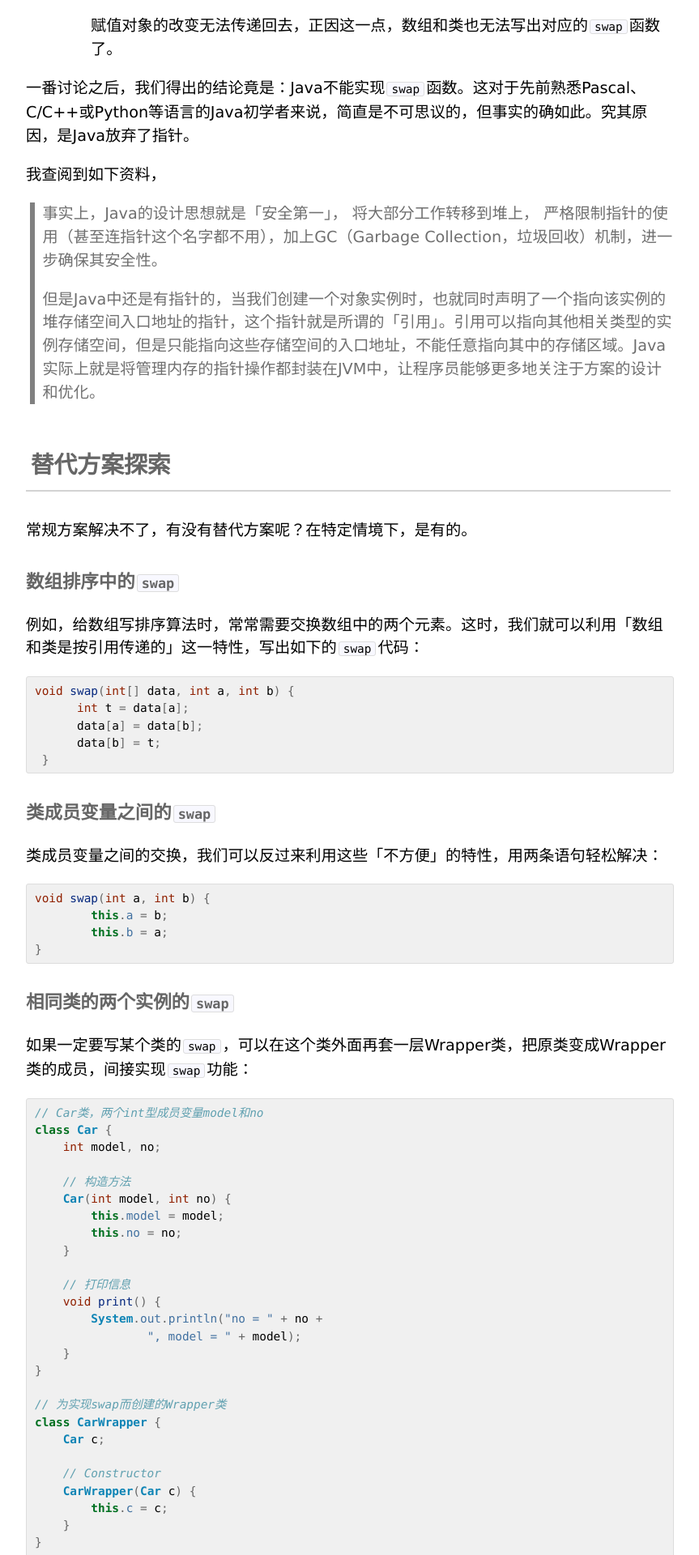
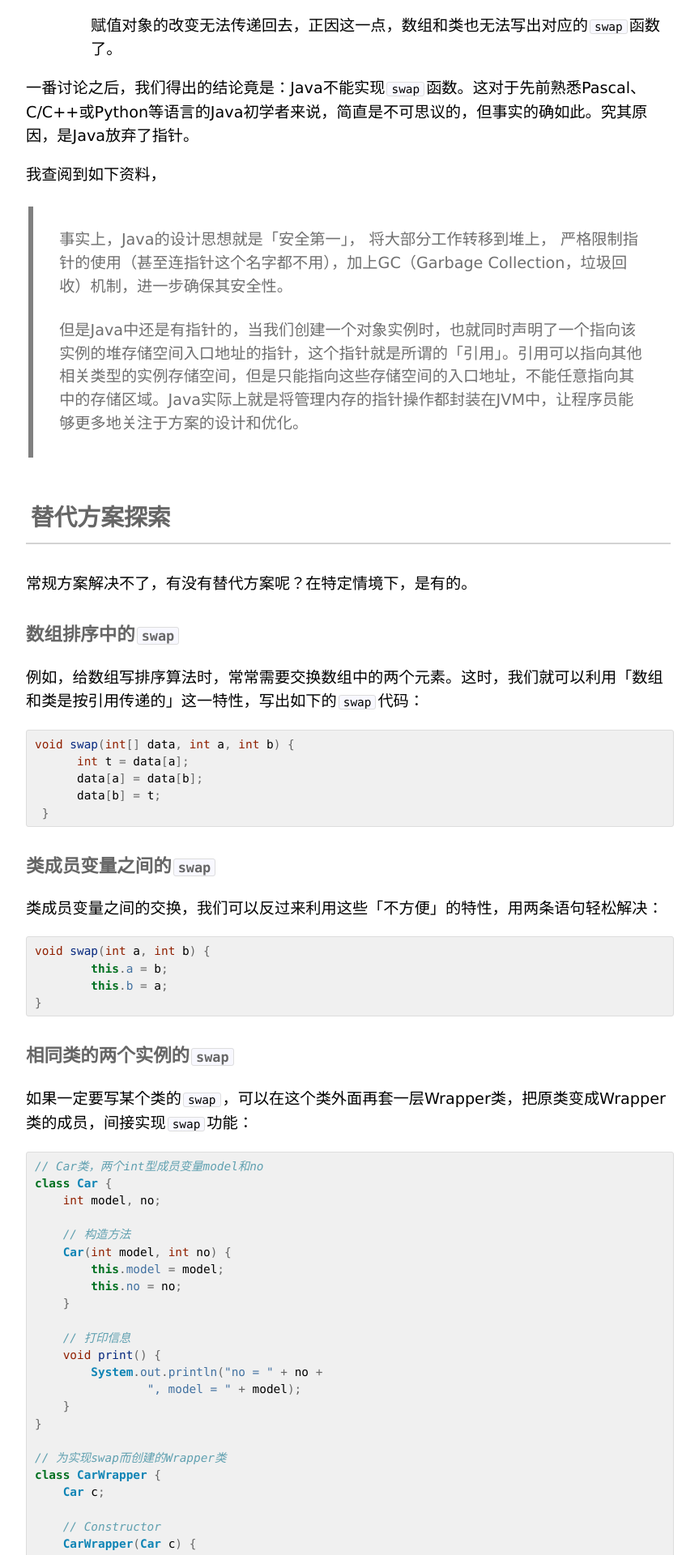
Before and after one commit to ArmeriaWang/ArmeriaWang.github.io, a Jekyll site: the page built from _posts/2020-02-25-java-swap.md, in a window 1280 px wide. Shown: the part 2184-4104 px from the top of the page at 81% size, without its empty margins (208-1071 px from the left). Built offline with Jekyll 4.4.1, drawn with Linux system fonts in a browser that asks for light colours.

Commit message:
update quote style

```diff
--- a/css/default.css
+++ b/css/default.css
@@ -47,12 +47,20 @@ H4 {
 }
 
 blockquote {
-  margin: 0 0 0 0.25em;
-  padding: 0 0 0 0.5em;
+  /* margin: 0 0 0 0.25em;
+  margin-top: 1.5em;
+  padding: 0 0 0 0.5em; */
+  margin: 1.5rem .2rem;
+	padding: .3rem .5rem;
   /* border-left: 0.25em lightgrey solid; */
   color: #6f6f6f;
 	border-left: .4rem solid gray;
 }
+
+blockquote p {
+	padding: .2rem 1.5rem;
+}
+
 
 pre {
   font-family: Inconsolata, Consolas, "DEJA VU SANS MONO", "DROID SANS MONO", Proggy, monospace;
```
